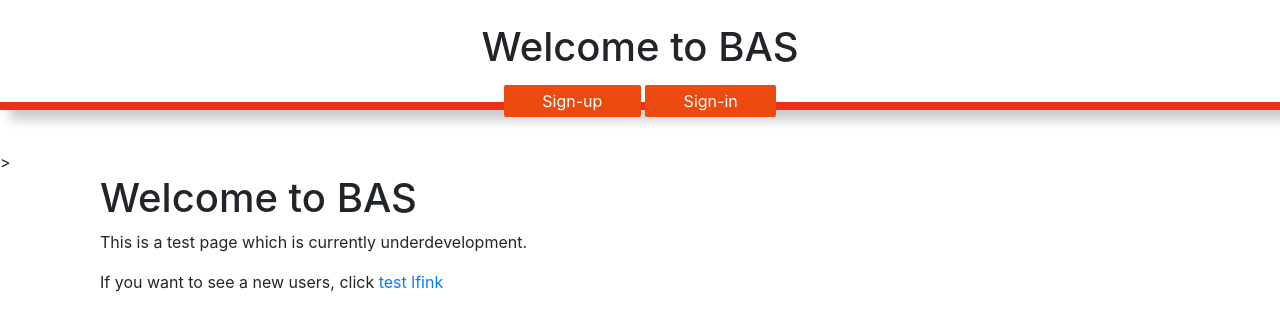
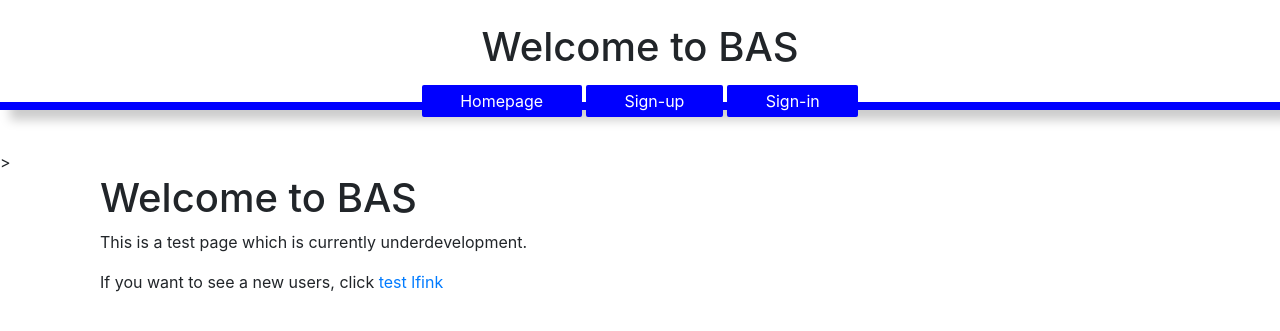
Before and after one commit to MrpancakeO/Social-Media-Project-Website, a Node server app: template views/index.ejs in a window 1280 px wide. Shown: the top 331 px of the page. Run offline with Node 20, Linux system fonts and the light colour scheme; the template is opened without the code that fills it, so the values that code supplies are empty; some libraries are stand-ins or nearby versions; some web fonts are replaced.

Commit message:
did stuff

```diff
--- a/controllers/homeController.js
+++ b/controllers/homeController.js
@@ -1,3 +1,3 @@
 exports.showIndex = (req, res) => {
-    res.render("index");
+    res.render("homepage");
 }
--- a/public/css/bas.css
+++ b/public/css/bas.css
@@ -11,7 +11,7 @@ body {
   width: 100%;
   height: 110px;
   padding: 20px 0 5px 0;
-  border-bottom: solid 8px #ee3114;
+  border-bottom: solid 8px blue;
   box-shadow: 10px 10px 10px #ccc;
   position: absolute;
   top: 0;
@@ -47,7 +47,7 @@ a {
 }
 
 .button {
-  background-color: #ed4a0f;
+  background-color: blue;
   padding: 0.3vw 3vw;
   border-radius: 2px;
   cursor: pointer;
--- a/views/layout.ejs
+++ b/views/layout.ejs
@@ -15,6 +15,9 @@
             <h1> Welcome to BAS </h1>
         </div>
         <div class="col-sm nav-align">
+            <a href="/homepage">
+                <span class="button">Homepage</span>
+            </a>
             <a href="signup.html">
                 <span class="button">Sign-up</span>
             </a>
```
